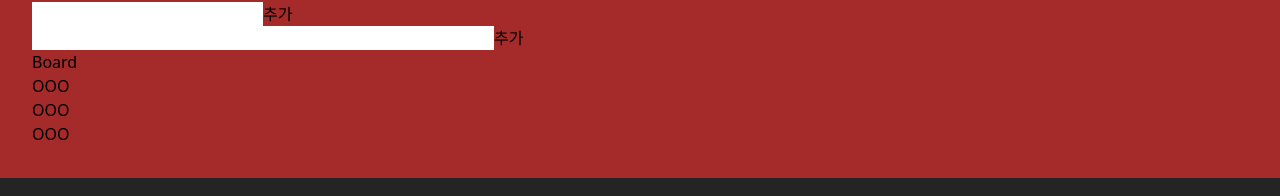
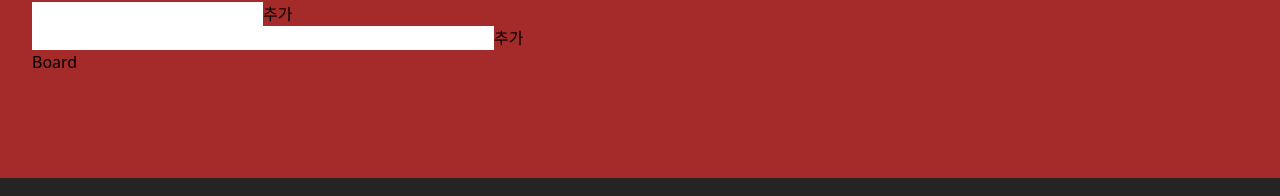
Before and after one commit to jingjing2222/react-practice, a React (Vite) app: page / in a window 1280 px wide. Shown: the part 246-442 px from the top of the page. Built offline with nearby package versions, Linux system fonts and the light colour scheme.

Commit message:
버튼 누르면 변하는거까지 만듬

```diff
--- a/src/components/Tiktaktoe/History.jsx
+++ b/src/components/Tiktaktoe/History.jsx
@@ -1,7 +1,7 @@
 import { useState, React } from "react";
 
-export function history(props){
+export function History(props){
     return(
-        <div>{props.location}에 {props.who}가 놓았습니다.</div>
+        <div>#{props.count} {props.location}에 {props.who}가 놓았습니다.</div>
     );
 }
--- a/src/components/Tiktaktoe/Square.jsx
+++ b/src/components/Tiktaktoe/Square.jsx
@@ -2,6 +2,6 @@ import { React } from "react";
 
 export default function Square(props){
     return(
-        <button className="rounded p-4 text-center border-white border-2 min-w-14" onClick={props.onClick}>{props.item}</button>
+        <button className="rounded p-4 text-center border-white border-2 min-w-14 min-h-14" onClick={props.onClick}>{props.item}</button>
     );
 }
--- a/src/components/Tiktaktoe/Tiktaktoe.jsx
+++ b/src/components/Tiktaktoe/Tiktaktoe.jsx
@@ -1,17 +1,25 @@
 import {useState,React} from "react";
 import Square from "./Square";
+import { History } from "./History";
 
 export default function Tiktaktoe(){
+    const[count,setCount]=useState(0);
     const[whoPlayer,setWhoPlayer]=useState('O')
     const[history,setHistory]=useState([])
+    const[whoDo,setWhoDo]=useState([[1,''],[2,''], [3,''], [4,''], [5,''], [6,''], [7,''], [8,''], [9,'']])
 
     function clickButton(location){
-        setHistory([...history,[location,whoPlayer]]);
-        console.log(history);
-        if(whoPlayer=='O') setWhoPlayer('X');
-        else setWhoPlayer('O');
-        console.log(whoPlayer);
+        if(whoDo[location-1][1]==''){
+            setCount(count+1);
+            setHistory([...history,[location,whoPlayer]]);
+            setWhoDo(prevWhoDo =>
+                prevWhoDo.map((item, index) => index === location - 1 ? [item[0], whoPlayer] : item));
+            console.log(history);
+            if(whoPlayer=='O') setWhoPlayer('X');
+            else setWhoPlayer('O');
+            console.log(whoPlayer);
     }
+}
     function displaySquare(location){
     }
 
@@ -22,22 +30,22 @@ export default function Tiktaktoe(){
         </div>
             <div>
                 <div>
-                    <Square item={whoPlayer} onClick={()=>clickButton(1)}/>
-                    <Square item={whoPlayer} onClick={()=>clickButton(2)}/>
-                    <Square item={whoPlayer} onClick={()=>clickButton(3)}/>
+                    <Square item={whoDo[0][1]} onClick={()=>clickButton(1)}/>
+                    <Square item={whoDo[1][1]} onClick={()=>clickButton(2)}/>
+                    <Square item={whoDo[2][1]} onClick={()=>clickButton(3)}/>
                 </div>
                 <div>
-                    <Square item={whoPlayer} onClick={()=>clickButton(4)}/>
-                    <Square item={whoPlayer} onClick={()=>clickButton(5)}/>
-                    <Square item={whoPlayer} onClick={()=>clickButton(6)}/>
+                    <Square item={whoDo[3][1]} onClick={()=>clickButton(4)}/>
+                    <Square item={whoDo[4][1]} onClick={()=>clickButton(5)}/>
+                    <Square item={whoDo[5][1]} onClick={()=>clickButton(6)}/>
                 </div>
                 <div>
-                    <Square item={whoPlayer} onClick={()=>clickButton(7)}/>
-                    <Square item={whoPlayer} onClick={()=>clickButton(8)}/>
-                    <Square item={whoPlayer} onClick={()=>clickButton(9)}/>
+                    <Square item={whoDo[6][1]} onClick={()=>clickButton(7)}/>
+                    <Square item={whoDo[7][1]} onClick={()=>clickButton(8)}/>
+                    <Square item={whoDo[8][1]} onClick={()=>clickButton(9)}/>
                 </div>
             </div>
-            {history.map((item)=><History location={item[0]} who={item[1]}/>)}
+            {history.map((item)=><History location={item[0]} who={item[1]} count={count}/>)}
         </div>
     );
 }
```
